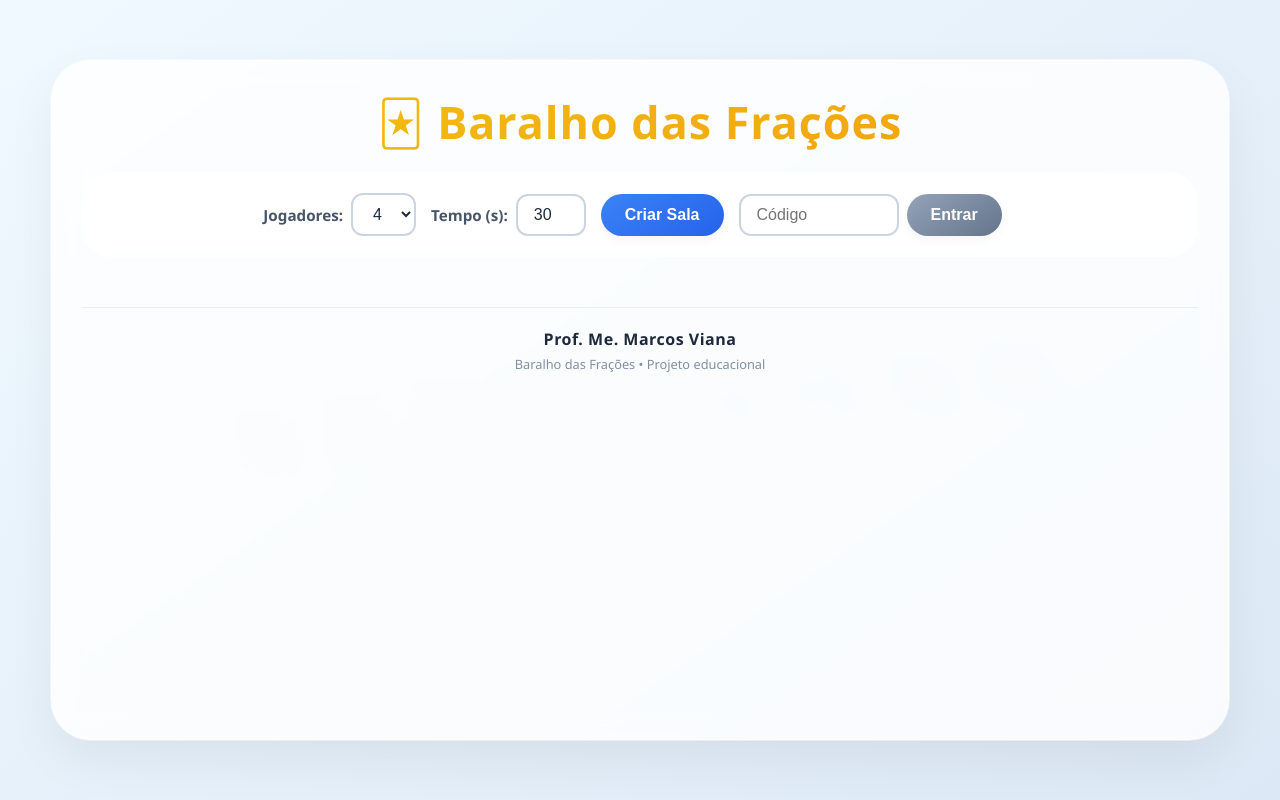
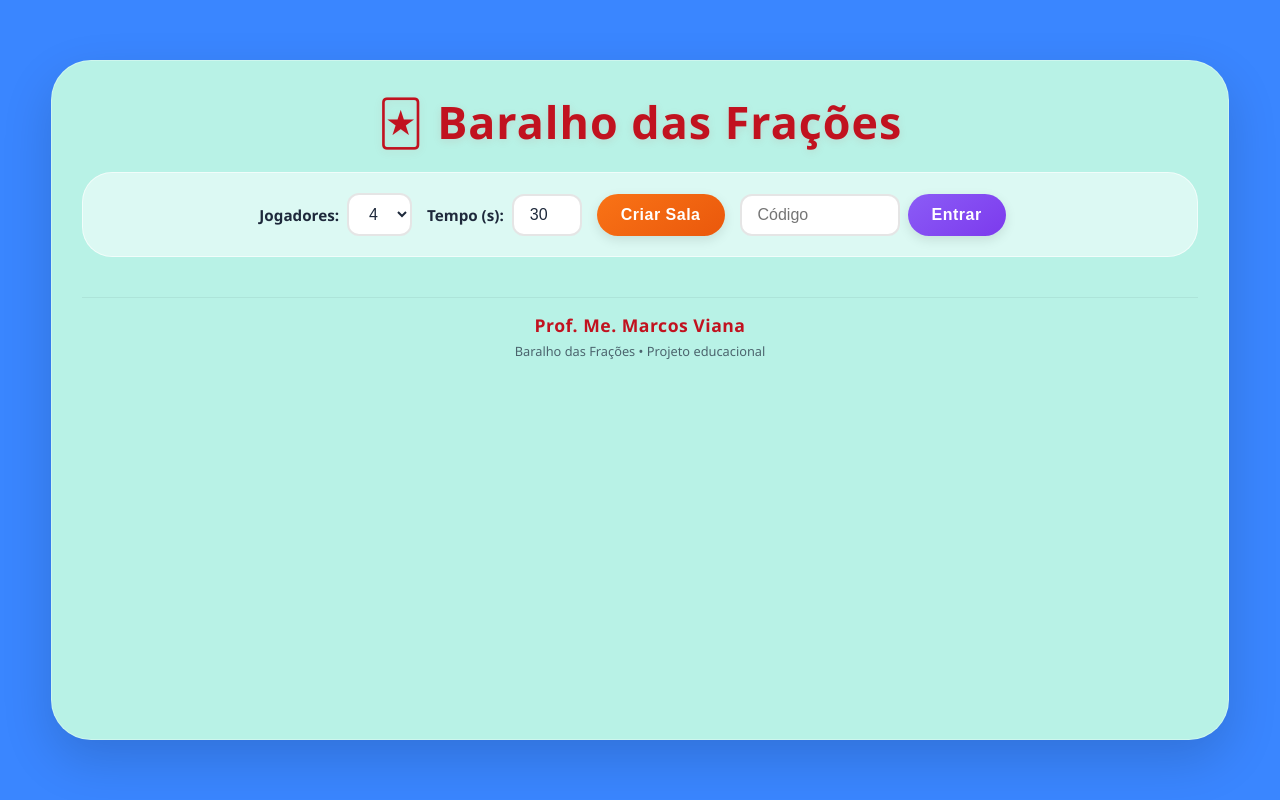
Before and after one commit to marcos30viana/baralho-fracoes, a plain HTML site: page index.html in a window 1280 px wide. Drawn offline with nearby package versions, Linux system fonts and the light colour scheme; no server answers.

Commit message:
Atualiza design: cores, rodapé, botões vibrantes e corrige caminho do server.js

```diff
--- a/backend/server.js
+++ b/backend/server.js
@@ -6,7 +6,7 @@ const app = express();
 const server = http.createServer(app);
 const io = new Server(server);
 
-app.use(express.static('../frontend'));
+app.use(express.static('../'));
 
 // ===== FUNÇÕES PARA GERAR FIGURAS GEOMÉTRICAS =====
 function gerarCirculo(pintadas, partes) {
--- a/index.html
+++ b/index.html
@@ -109,11 +109,13 @@
             </div>
         </div>
 
+        <!-- RODAPÉ (DENTRO DA #app) -->
         <footer>
             <p class="assinatura">Prof. Me. Marcos Viana</p>
             <small>Baralho das Frações • Projeto educacional</small>
         </footer>
-    </div>
+
+    </div> <!-- FIM #app -->
 
     <script src="/socket.io/socket.io.js"></script>
     <script src="script.js"></script>
--- a/script.js
+++ b/script.js
@@ -1,4 +1,6 @@
 const socket = io();
+
+console.log('Socket.IO conectado?', socket.connected);
 
 let salaId = null;
 let meuId = null;
@@ -83,6 +85,19 @@ const modalVitoria = document.getElementById('modal-vitoria');
 const vitoriaNome = document.getElementById('vitoria-nome');
 const btnReiniciar = document.getElementById('btn-reiniciar');
 
+// ===== BOTÃO CRIAR SALA (com depuração) =====
+document.getElementById('btn-criar').addEventListener('click', () => {
+    console.log('Botão Criar Sala clicado!');
+    mostrarModalNome('criar');
+});
+
+document.getElementById('btn-entrar').addEventListener('click', () => {
+    console.log('Botão Entrar clicado!');
+    const codigo = document.getElementById('input-sala').value.trim();
+    if (!codigo) { statusEl.textContent = 'Digite um código de sala!'; return; }
+    mostrarModalNome('entrar');
+});
+
 // ===== MODAL NOME =====
 let acaoAposNome = null;
 
@@ -104,6 +119,7 @@ btnConfirmarNome.addEventListener('click', () => {
     if (acaoAposNome === 'criar') {
         const max = parseInt(selectJogadores.value);
         const tempo = parseInt(inputTempo.value) || 30;
+        console.log('Emitindo criar-sala com:', { maxJogadores: max, nome: meuNome, tempoJogada: tempo });
         socket.emit('criar-sala', { maxJogadores: max, nome: meuNome, tempoJogada: tempo });
     } else if (acaoAposNome === 'entrar') {
         const codigo = document.getElementById('input-sala').value.trim();
@@ -111,16 +127,8 @@ btnConfirmarNome.addEventListener('click', () => {
         socket.emit('entrar-sala', { salaId: codigo, nome: meuNome });
     }
 });
-inputNome.addEventListener('keydown', (e) => { if (e.key === 'Enter') btnConfirmarNome.click(); });
 
-// ===== BOTÕES =====
-document.getElementById('btn-criar').addEventListener('click', () => mostrarModalNome('criar'));
-document.getElementById('btn-entrar').addEventListener('click', () => {
-    const codigo = document.getElementById('input-sala').value.trim();
-    if (!codigo) { statusEl.textContent = 'Digite um código de sala!'; return; }
-    mostrarModalNome('entrar');
-});
-
+// ===== BOTÕES DO JOGO =====
 btnComprar.addEventListener('click', () => {
     if (fase !== 'jogando') return;
     if (jogadores[turno]?.id !== meuId) { mensagemEl.textContent = 'Aguarde sua vez!'; return; }
@@ -156,9 +164,13 @@ btnReiniciar.addEventListener('click', () => {
 });
 
 // ===== EVENTOS SOCKET =====
-socket.on('connect', () => { meuId = socket.id; console.log('Conectado'); });
+socket.on('connect', () => {
+    meuId = socket.id;
+    console.log('Conectado ao servidor com ID:', meuId);
+});
 
 socket.on('sala-criada', (id) => {
+    console.log('Sala criada com ID:', id);
     salaId = id;
     statusEl.textContent = `Sala criada! Código: ${id}`;
     document.getElementById('input-sala').value = id;
@@ -166,6 +178,7 @@ socket.on('sala-criada', (id) => {
 });
 
 socket.on('entrou-sala', (id) => {
+    console.log('Entrou na sala:', id);
     salaId = id;
     statusEl.textContent = `Entrou na sala ${id}`;
     entrarJogo(id);
@@ -192,11 +205,8 @@ socket.on('inicio-jogo', (dados) => {
     tempoRestante = dados.tempoRestante || tempoJogada;
     fase = 'jogando';
     mensagemEl.textContent = 'Jogo iniciado!';
-
-    // Inicializa as variáveis de controle para sons
     turnoAnterior = turno;
     cartasAnterior = (maos[meuId] || []).length;
-
     atualizarInfo();
     renderizarMontes();
     renderizarMontagem();
@@ -207,11 +217,8 @@ socket.on('inicio-jogo', (dados) => {
 });
 
 socket.on('estado-jogo', (dados) => {
-    // Guarda o estado anterior para comparar
     const turnoAntes = turno;
     const cartasAntes = (maos[meuId] || []).length;
-
-    // Atualiza os dados
     maos = dados.maos;
     montagens = dados.montagens;
     turno = dados.turno;
@@ -224,28 +231,22 @@ socket.on('estado-jogo', (dados) => {
     fase = dados.fase || 'jogando';
     tempoRestante = dados.tempoRestante || tempoJogada;
 
-    // ===== SONS =====
-    // 1. Som de click quando o turno muda
     if (dados.turno !== turnoAnterior && dados.turno !== undefined) {
         SoundManager.playClick();
         turnoAnterior = dados.turno;
     }
-
-    // 2. Som de carta quando a mão do jogador aumenta
     const minhaMaoAtual = maos[meuId] || [];
     if (minhaMaoAtual.length > cartasAnterior) {
         SoundManager.playCard();
         cartasAnterior = minhaMaoAtual.length;
     }
 
-    // Atualiza a interface
     atualizarInfo();
     renderizarMontes();
     renderizarMontagem();
     renderizarMao();
     renderizarListaJogadores();
     atualizarBotoes();
-
     if (dados.fase === 'finalizado') {
         mensagemEl.textContent = 'Jogo finalizado!';
         pararTimerLocal();
@@ -261,12 +262,9 @@ socket.on('fim-de-jogo', ({ vencedor, maos: maosFinais, montagens: montagensFina
     fase = 'finalizado';
     const nomeVencedor = vencedor === meuId ? 'Você' : (nomes[vencedor] || 'Jogador ' + (jogadores.findIndex(j => j.id === vencedor) + 1));
     mensagemEl.textContent = `🏆 ${nomeVencedor} venceu!`;
-
-    // ===== SOM DE VITÓRIA =====
     if (vencedor === meuId) {
         SoundManager.playVictory();
     }
-
     renderizarMontagem();
     renderizarMao();
     renderizarListaJogadores();
@@ -291,7 +289,6 @@ socket.on('erro', (msg) => {
 });
 
 // ===== FUNÇÕES DE RENDERIZAÇÃO =====
-
 function entrarJogo(id) {
     menuEl.style.display = 'none';
     jogoEl.style.display = 'flex';
--- a/style.css
+++ b/style.css
@@ -8,7 +8,7 @@
 body {
     font-family: 'Segoe UI', 'Comic Sans MS', 'Chalkboard SE', cursive, sans-serif;
     min-height: 100vh;
-    background: linear-gradient(145deg, #f0f9ff 0%, #dce8f5 100%);
+    background: #3A86FF; /* Azul vibrante solicitado */
     display: flex;
     align-items: center;
     justify-content: center;
@@ -16,7 +16,7 @@ body {
     position: relative;
 }
 
-/* Fundo com elementos matemáticos sutis */
+/* Fundo com elementos matemáticos sutis (em branco/transparente) */
 body::before {
     content: '½ ⅓ ¼ ⅕ ⅙ ⅛ ⅔ ¾ ⅖';
     position: fixed;
@@ -25,7 +25,7 @@ body::before {
     width: 100%;
     height: 100%;
     font-size: 5rem;
-    color: rgba(0, 0, 0, 0.03);
+    color: rgba(255, 255, 255, 0.08);
     display: flex;
     flex-wrap: wrap;
     justify-content: space-around;
@@ -39,14 +39,13 @@ body::before {
 #app {
     position: relative;
     z-index: 1;
-    background: rgba(255, 255, 255, 0.8);
-    backdrop-filter: blur(12px);
+    background: #B8F2E6; /* Verde água claro solicitado */
     padding: 30px;
     border-radius: 40px;
     width: 95%;
     max-width: 1200px;
-    box-shadow: 0 20px 50px rgba(0, 0, 0, 0.06), 0 0 0 1px rgba(255, 255, 255, 0.6);
-    border: 1px solid rgba(255, 255, 255, 0.7);
+    box-shadow: 0 20px 50px rgba(0, 0, 0, 0.15);
+    border: 1px solid rgba(255, 255, 255, 0.3);
     display: flex;
     flex-direction: column;
     min-height: 85vh;
@@ -54,16 +53,13 @@ body::before {
 
 /* ===== TÍTULO ===== */
 h1 {
-    color: #1e293b;
+    color: #C1121F; /* Vermelho intenso solicitado */
     font-size: 2.8rem;
     text-align: center;
     margin-bottom: 20px;
     font-weight: 700;
     letter-spacing: 1px;
-    background: linear-gradient(145deg, #f1c40f, #f39c12);
-    -webkit-background-clip: text;
-    -webkit-text-fill-color: transparent;
-    background-clip: text;
+    text-shadow: 0 2px 10px rgba(193, 18, 31, 0.1);
 }
 
 /* ===== MENU ===== */
@@ -73,12 +69,12 @@ h1 {
     gap: 15px;
     align-items: center;
     justify-content: center;
-    background: rgba(255, 255, 255, 0.4);
+    background: rgba(255, 255, 255, 0.5);
     padding: 20px;
     border-radius: 30px;
     margin-bottom: 20px;
     backdrop-filter: blur(4px);
-    border: 1px solid rgba(255, 255, 255, 0.5);
+    border: 1px solid rgba(255, 255, 255, 0.6);
 }
 
 .config-group {
@@ -91,14 +87,14 @@ h1 {
 
 .config-group label {
     font-size: 0.95rem;
-    color: #475569;
+    color: #1e293b;
 }
 
 .config-group select,
 .config-group input {
     padding: 10px 16px;
     border-radius: 12px;
-    border: 2px solid #cbd5e1;
+    border: 2px solid rgba(0, 0, 0, 0.1);
     background: white;
     color: #1e293b;
     font-size: 1rem;
@@ -107,7 +103,7 @@ h1 {
 .config-group input[type="number"] { width: 70px; }
 #input-sala { width: 160px; }
 
-/* ===== BOTÕES ===== */
+/* ===== BOTÕES VIBRANTES ===== */
 button {
     padding: 12px 24px;
     border: none;
@@ -116,52 +112,57 @@ button {
     font-weight: 700;
     cursor: pointer;
     transition: all 0.2s;
-    box-shadow: 0 4px 12px rgba(0, 0, 0, 0.04);
+    box-shadow: 0 4px 12px rgba(0, 0, 0, 0.1);
+    letter-spacing: 0.5px;
 }
 
 button:hover {
     transform: translateY(-3px);
-    box-shadow: 0 8px 25px rgba(0, 0, 0, 0.08);
+    box-shadow: 0 8px 25px rgba(0, 0, 0, 0.15);
 }
 
 button:active { transform: translateY(0); }
 
 .btn-primary {
-    background: linear-gradient(145deg, #3b82f6, #2563eb);
+    background: linear-gradient(145deg, #f97316, #ea580c); /* Laranja vibrante */
     color: white;
 }
+
 .btn-secondary {
-    background: linear-gradient(145deg, #94a3b8, #64748b);
+    background: linear-gradient(145deg, #8b5cf6, #7c3aed); /* Roxo vibrante */
     color: white;
 }
+
 .btn-success {
-    background: linear-gradient(145deg, #22c55e, #16a34a);
+    background: linear-gradient(145deg, #22c55e, #16a34a); /* Verde vibrante */
     color: white;
 }
+
 .btn-danger {
-    background: linear-gradient(145deg, #ef4444, #dc2626);
+    background: linear-gradient(145deg, #ef4444, #dc2626); /* Vermelho vibrante */
     color: white;
 }
+
 .btn-warning {
-    background: linear-gradient(145deg, #f59e0b, #d97706);
+    background: linear-gradient(145deg, #f59e0b, #d97706); /* Amarelo/laranja */
     color: white;
 }
 
 /* ===== STATUS ===== */
 #status {
-    color: #2563eb;
+    color: #C1121F;
     font-weight: 600;
     min-height: 2rem;
     text-align: center;
 }
 
-/* ===== JOGO (área principal) ===== */
+/* ===== JOGO ===== */
 #jogo {
     display: flex;
     flex-wrap: wrap;
     gap: 20px;
     margin-top: 10px;
-    flex: 1;
+    flex: 1; /* faz o conteúdo crescer e empurrar o rodapé */
 }
 
 /* ===== INFO ===== */
@@ -185,7 +186,7 @@ button:active { transform: translateY(0); }
     border-radius: 20px;
 }
 
-/* ===== LATERAL (jogadores) ===== */
+/* ===== LATERAL ===== */
 #lateral {
     flex: 0 0 180px;
     background: rgba(255, 255, 255, 0.4);
@@ -222,16 +223,16 @@ button:active { transform: translateY(0); }
 
 .jogador-item.ativo {
     border-left-color: #f1c40f;
-    background: rgba(241, 196, 15, 0.1);
+    background: rgba(241, 196, 15, 0.15);
 }
 
-/* ===== PRINCIPAL (tabuleiro, montagem, mão) ===== */
+/* ===== PRINCIPAL ===== */
 #principal {
     flex: 1;
     min-width: 280px;
 }
 
-/* ===== TABULEIRO (montes) ===== */
+/* ===== TABULEIRO ===== */
 #tabuleiro {
     display: flex;
     justify-content: center;
@@ -255,7 +256,7 @@ button:active { transform: translateY(0); }
 }
 
 .monte div {
-    color: #475569;
+    color: #1e293b;
     font-size: 1.2rem;
     font-weight: 600;
 }
@@ -327,7 +328,7 @@ button:active { transform: translateY(0); }
     text-align: center;
 }
 
-/* ===== CARTAS (cores mantidas) ===== */
+/* ===== CARTAS (mantidas) ===== */
 .carta {
     width: 100px;
     min-height: 130px;
@@ -500,34 +501,35 @@ button:active { transform: translateY(0); }
     }
 }
 
-/* ===== RODAPÉ (centralizado e integrado) ===== */
+/* ===== RODAPÉ (centralizado e no final) ===== */
 footer {
     width: 100%;
     text-align: center;
-    padding: 20px 0 5px 0;
-    margin-top: 30px;
+    padding: 15px 0 5px 0;
+    margin-top: 20px;
     border-top: 1px solid rgba(0, 0, 0, 0.06);
     flex-shrink: 0;
 }
 
 footer .assinatura {
     font-weight: 700;
-    color: #1e293b;
-    font-size: 1rem;
+    color: #C1121F; /* Vermelho solicitado */
+    font-size: 1.1rem;
     margin-bottom: 2px;
     letter-spacing: 0.5px;
 }
 
 footer small {
-    color: #64748b;
+    color: #1e293b;
     font-size: 0.8rem;
-    opacity: 0.8;
+    opacity: 0.7;
 }
 
 /* ===== RESPONSIVO ===== */
 @media (max-width: 800px) {
     #app {
         padding: 20px;
+        min-height: 90vh;
     }
     h1 {
         font-size: 2.2rem;
```
